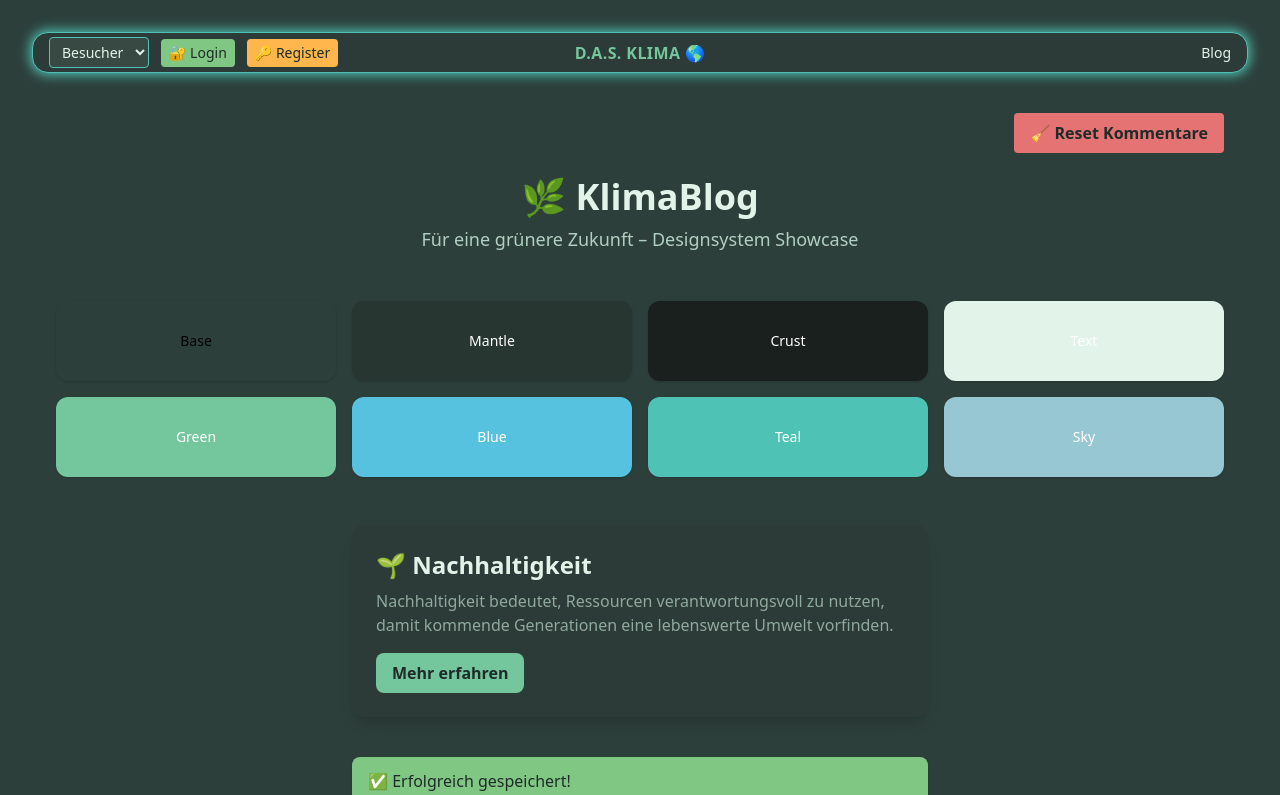
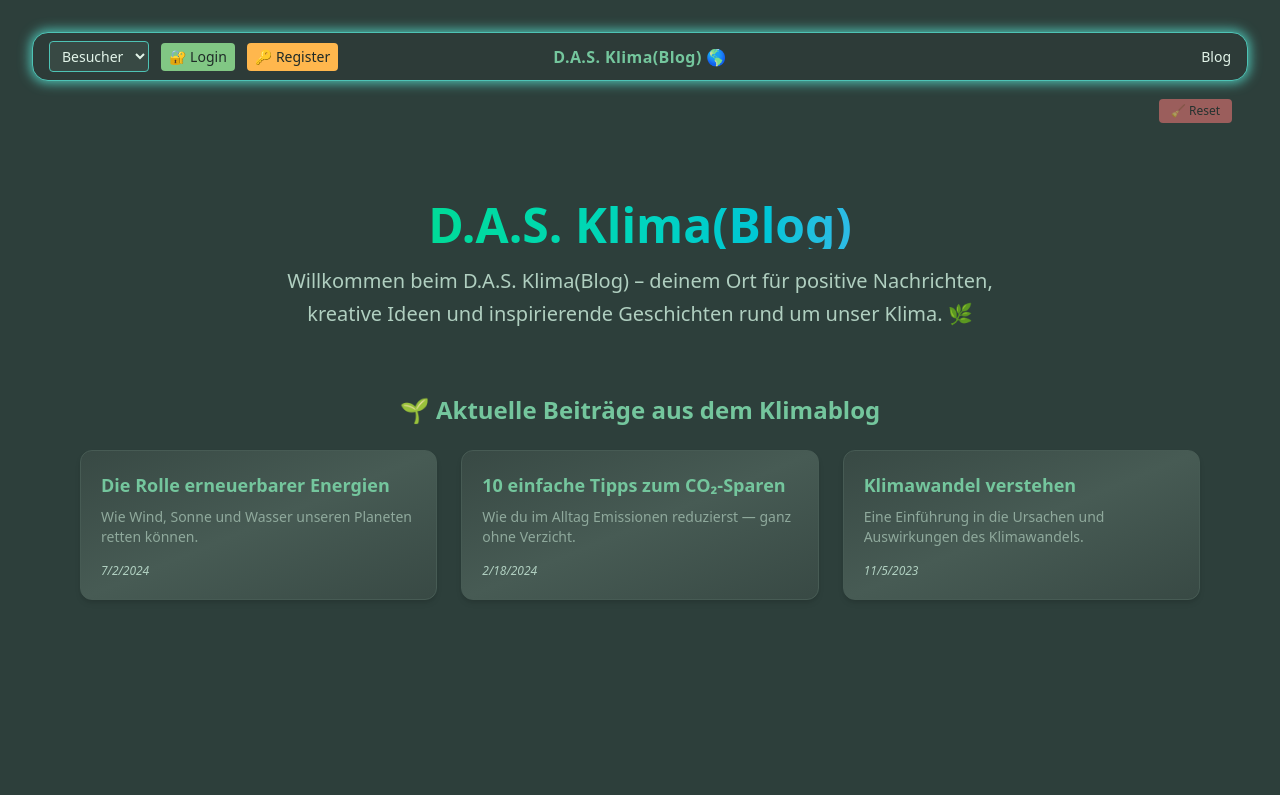
Before and after one commit to daincoding/dasklima, a React (Vite) app: page / in a window 1280 px wide. Shown: the top 795 px of the page. Built offline with nearby package versions, Linux system fonts and the light colour scheme.

Commit message:
Day 3 - Commit

```diff
--- /dev/null
+++ b/src/components/BlogShowcase.jsx
@@ -0,0 +1,74 @@
+import React, { useEffect, useState } from "react";
+import { useNavigate } from "react-router-dom";
+import { motion, AnimatePresence } from "framer-motion";
+
+const BlogShowcase = () => {
+    const navigate = useNavigate();
+    const [alleEintraege, setAlleEintraege] = useState([]);
+    const [index, setIndex] = useState(0);
+
+    useEffect(() => {
+        // Kombinierte Datenquelle: JSON + localStorage
+        fetch("/data/blogeintrag.json")
+            .then((antwort) => antwort.json())
+            .then((jsonDaten) => {
+                const lokaleEintraege = JSON.parse(localStorage.getItem("beitraege") || "[]");
+                const kombi = [...jsonDaten, ...lokaleEintraege];
+                const sortiert = kombi.sort((a, b) => new Date(b.datum) - new Date(a.datum));
+                setAlleEintraege(sortiert);
+            })
+            .catch((fehler) => console.error("Fehler beim Laden der Daten:", fehler));
+    }, []);
+
+    useEffect(() => {
+        const timer = setInterval(() => {
+            setIndex((prev) => (prev + 3) % alleEintraege.length);
+        }, 5000);
+        return () => clearInterval(timer);
+    }, [alleEintraege]);
+
+    const aktuelleGruppe = alleEintraege.slice(index, index + 3);
+
+    return (
+        <div className="mt-16">
+            <h3 className="text-center text-2xl font-bold text-[var(--cl-green)] mb-6">
+                🌱 Aktuelle Beiträge aus dem Klimablog
+            </h3>
+
+            <AnimatePresence mode="wait">
+                <motion.div
+                    key={index}
+                    initial={{ opacity: 0, y: 20 }}
+                    animate={{ opacity: 1, y: 0 }}
+                    exit={{ opacity: 0, y: -20 }}
+                    transition={{ duration: 0.5 }}
+                    className="max-w-6xl mx-auto grid grid-cols-1 sm:grid-cols-2 md:grid-cols-3 gap-6 px-4"
+                >
+                    {aktuelleGruppe.map((eintrag) => (
+                        <div
+                            key={eintrag.id}
+                            onClick={() => navigate("/blogoverview", { state: { fokusEintrag: eintrag.id } })}
+                            className="cursor-pointer p-5 rounded-xl shadow-md
+                            border border-[var(--cl-surface2)]
+                            bg-gradient-to-br from-[var(--cl-surface1)] via-[var(--cl-surface2)] to-[var(--cl-surface1)]
+                            hover:shadow-[0_0_10px_var(--cl-green)]
+                            transition duration-300"
+                        >
+                            <h4 className="text-lg font-bold text-[var(--cl-green)] mb-2">
+                                {eintrag.titel}
+                            </h4>
+                            <p className="text-sm text-[var(--cl-subtext0)] line-clamp-3">
+                                {eintrag.kurzbeschreibung || "Kein Beschreibungstext vorhanden."}
+                            </p>
+                            <p className="mt-4 text-xs text-[var(--cl-subtext1)] italic">
+                                {new Date(eintrag.datum).toLocaleDateString()}
+                            </p>
+                        </div>
+                    ))}
+                </motion.div>
+            </AnimatePresence>
+        </div>
+    );
+};
+
+export default BlogShowcase;
--- a/src/components/Navbar.jsx
+++ b/src/components/Navbar.jsx
@@ -1,19 +1,23 @@
-import React, {useState} from 'react';
+import React, { useState } from 'react';
 import { Link } from 'react-router-dom';
 import { useRole } from '../context/RoleContext.jsx';
 import AuthModal from './AuthModal.jsx';
+import { FiMenu, FiX } from "react-icons/fi";
+import { motion } from "framer-motion";
 
 function Navbar() {
     const { rolle, setRolle } = useRole();
     const [authModal, setAuthModal] = useState(null);
+    const [menuOpen, setMenuOpen] = useState(false);
+
+    const toggleMenu = () => setMenuOpen(!menuOpen);
 
     return (
         <nav className="w-full bg-[var(--cl-surface0)] text-[var(--cl-text)] sticky top-0 z-50 border border-[var(--cl-teal)] rounded-2xl shadow-[0_0_12px_2px_var(--cl-teal)]">
-            <div className="max-w-7xl mx-auto px-4 py-1 flex items-center justify-between relative">
+            <div className="max-w-7xl mx-auto px-4 py-2 flex items-center justify-between relative">
 
-                {/* Linker Bereich: Rolle + Auth */}
-                <div className="flex items-center gap-3">
-                    {/* Rollenauswahl */}
+                {/* Links: Rollenwahl & Auth */}
+                <div className="hidden md:flex items-center gap-3">
                     <select
                         value={rolle}
                         onChange={(e) => setRolle(e.target.value)}
@@ -48,39 +52,106 @@ function Navbar() {
                     )}
                 </div>
 
-                {/* Mittig zentriertes Logo */}
+                {/* Mittig: Logo */}
                 <div className="absolute left-1/2 -translate-x-1/2">
                     <Link
                         to="/"
                         className="text-base font-bold text-[var(--cl-green)] tracking-wide hover:text-[var(--cl-blue)] transition-colors"
                     >
-                        D.A.S. KLIMA 🌎
+                        D.A.S. Klima(Blog) 🌎
                     </Link>
                 </div>
 
-                {/* Rechter Bereich: Navigation */}
-                <ul className="flex space-x-4 text-sm font-medium">
+                {/* Rechts: Desktop-Menü */}
+                <ul className="hidden md:flex space-x-4 text-sm font-medium">
+                    <li><Link to="/blogoverview" className="hover:text-[var(--cl-blue)]">Blog</Link></li>
+                    {rolle === "admin" && (
+                        <li><Link to="/newentry" className="hover:text-[var(--cl-blue)]">Neuer Eintrag</Link></li>
+                    )}
+                    {rolle === "admin" && (
+                        <li><Link to="/usermanagement" className="hover:text-[var(--cl-blue)]">Usermanagement</Link></li>
+                    )}
+                </ul>
+
+                {/* Mobile: Hamburger Icon */}
+                <button onClick={toggleMenu} className="md:hidden text-[var(--cl-text)]">
+                    {menuOpen ? <FiX size={24} /> : <FiMenu size={24} />}
+                </button>
+            </div>
+
+            {/* Mobile Dropdown Menü */}
+            {menuOpen && (
+                <motion.div
+                    // Framer Motion animation
+                    initial={{ opacity: 0, y: -10 }}
+                    animate={{ opacity: 1, y: 0 }}
+                    exit={{ opacity: 0, y: -10 }}
+                    className="absolute top-full left-0 w-full bg-[var(--cl-surface0)] border-t border-[var(--cl-surface2)] shadow-md md:hidden px-4 py-4 space-y-3"
+                >
+                    <ul className="flex flex-col space-y-2 text-sm font-medium">
                         <li>
-                        <Link to="/blogoverview" className="hover:text-[var(--cl-blue)] transition-colors">
-                            Blog
-                        </Link>
+                            <Link to="/blogoverview" onClick={() => setMenuOpen(false)}>Blog</Link>
                         </li>
                         {rolle === "admin" && (
                             <li>
-                        <Link to="/newentry" className="hover:text-[var(--cl-blue)] transition-colors">
-                            Neuer Eintrag
-                        </Link>
+                                <Link to="/newentry" onClick={() => setMenuOpen(false)}>Neuer Eintrag</Link>
                             </li>
                         )}
                         {rolle === "admin" && (
                             <li>
-                            <Link to="/usermanagement" className="hover:text-[var(--cl-blue)] transition-colors">
-                                Usermanagement
-                            </Link>
+                                <Link to="/usermanagement" onClick={() => setMenuOpen(false)}>Usermanagement</Link>
                             </li>
                         )}
                     </ul>
+
+                    {/* 👇 Rollenauswahl & Auth (nur mobil sichtbar) */}
+                    <div className="mt-4 flex flex-col gap-2">
+                        <select
+                            value={rolle}
+                            onChange={(e) => setRolle(e.target.value)}
+                            className="rounded px-2 py-1 text-sm bg-[var(--cl-surface1)] text-[var(--cl-text)] border border-[var(--cl-teal)]"
+                        >
+                            <option value="besucher">Besucher</option>
+                            <option value="benutzer">Benutzer</option>
+                            <option value="admin">Admin</option>
+                        </select>
+
+                        {rolle === 'besucher' ? (
+                            <>
+                                <button
+                                    onClick={() => {
+                                        setAuthModal('login');
+                                        setMenuOpen(false);
+                                    }}
+                                    className="w-full px-2 py-1 text-sm rounded bg-[var(--cl-success)] text-[var(--cl-text-dark)] hover:opacity-80 transition"
+                                >
+                                    🔐 Login
+                                </button>
+                                <button
+                                    onClick={() => {
+                                        setAuthModal('register');
+                                        setMenuOpen(false);
+                                    }}
+                                    className="w-full px-2 py-1 text-sm rounded bg-[var(--cl-warning)] text-[var(--cl-text-dark)] hover:opacity-80 transition"
+                                >
+                                    🔑 Register
+                                </button>
+                            </>
+                        ) : (
+                            <button
+                                onClick={() => {
+                                    setRolle('besucher');
+                                    setMenuOpen(false);
+                                }}
+                                className="w-full px-2 py-1 text-sm rounded bg-[var(--cl-error)] text-[var(--cl-text)] hover:opacity-80 transition"
+                            >
+                                🚪 Logout
+                            </button>
+                        )}
                     </div>
+                </motion.div>
+            )}
+
             {authModal && (
                 <AuthModal
                     type={authModal}
--- a/src/components/Usermanagement.jsx
+++ b/src/components/Usermanagement.jsx
@@ -32,7 +32,7 @@ const Usermanagement = () => {
         <div className="relative max-w-xl mx-auto bg-[var(--cl-surface0)] text-[var(--cl-text)] p-6 mt-10 rounded-xl shadow-md">
             <h2 className="text-2xl font-bold text-[var(--cl-mauve)] mb-6">Admin Testseite</h2>
             <p className="mb-4 text-[var(--cl-subtext1)]">
-                ⚙️ Testnutzer – Rolle änderbar per Schieberegler. Klick auf Namen zeigt Profil.
+                ⚙️ Usermanagement
             </p>
 
             <ul className="space-y-4">
--- a/src/pages/Home.jsx
+++ b/src/pages/Home.jsx
@@ -1,5 +1,6 @@
 import React from "react";
-import DesignShowcase from "../components/DesignShowcase.jsx";
+import { motion } from "framer-motion";
+import BlogShowcase from "../components/BlogShowcase.jsx";
 
 const Home = () => {
     const handleReset = () => {
@@ -10,19 +11,39 @@ const Home = () => {
             window.location.reload();
         }
     };
+
     return (
-        <div className="min-h-screen bg-[var(--cl-base)] text-[var(--cl-text)] px-6 py-10">
+        <div className="relative min-h-screen bg-[var(--cl-base)] text-[var(--cl-text)] px-6 py-10">
 
-            <div className="mb-6 flex justify-end">
+            {/* Reset Button oben rechts */}
+            <div className="absolute top-4 right-4">
                 <button
                     onClick={handleReset}
-                    className="px-4 py-2 rounded bg-[var(--cl-error)] text-[var(--cl-text-dark)] font-semibold hover:opacity-90 transition"
+                    className="text-xs px-3 py-1 rounded bg-[var(--cl-error)] text-[var(--cl-text-dark)] font-medium opacity-60 hover:opacity-90 transition"
+                    title="Alle Blogeinträge & Kommentare löschen"
                 >
-                    🧹 Reset Kommentare
+                    🧹 Reset
                 </button>
             </div>
 
-            <DesignShowcase />
+            {/* Begrüßungsbereich mit Animation */}
+            <motion.div
+                initial={{ opacity: 0, y: 20 }}
+                animate={{ opacity: 1, y: 0 }}
+                transition={{ duration: 0.8, ease: "easeOut" }}
+                className="max-w-3xl mx-auto mt-20 text-center"
+            >
+                <h1 className="text-4xl md:text-5xl font-extrabold bg-gradient-to-r from-green-400 via-teal-400 to-blue-400 text-transparent bg-clip-text mb-4">
+                    D.A.S. Klima(Blog)
+                </h1>
+
+                <p className="text-lg md:text-xl text-[var(--cl-subtext1)] leading-relaxed">
+                    Willkommen beim D.A.S. Klima(Blog) – deinem Ort für positive Nachrichten, kreative Ideen und inspirierende Geschichten rund um unser Klima. 🌿
+                </p>
+            </motion.div>
+
+            <BlogShowcase />
+
         </div>
     );
 };
```
Lines whose indentation alone changed are shown as unchanged.
